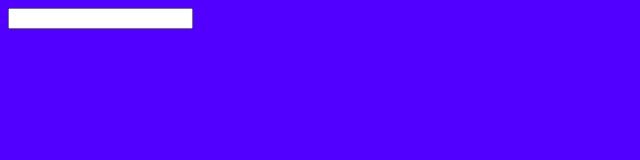
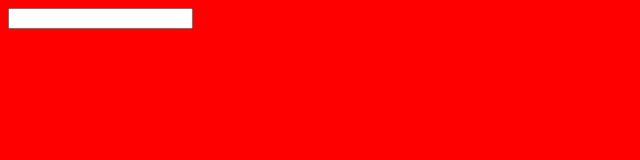
Before and after one commit to GilangSem/repo, a plain HTML site: page index.html in a window 1280 px wide. Shown: the whole page, without its empty margins (0-640 px from the left). Drawn offline with Linux system fonts and the light colour scheme.

```diff
--- a/index.html
+++ b/index.html
@@ -5,7 +5,7 @@
     <meta name="viewport" content="width=device-width, initial-scale=1.0" />
     <title>Document</title>
   </head>
-  <body style="background-color: rgb(81, 0, 255)">
+  <body style="background-color: rgb(255, 0, 0)">
     <div id="container">
       <form action="input">
         <input type="text" />
```
